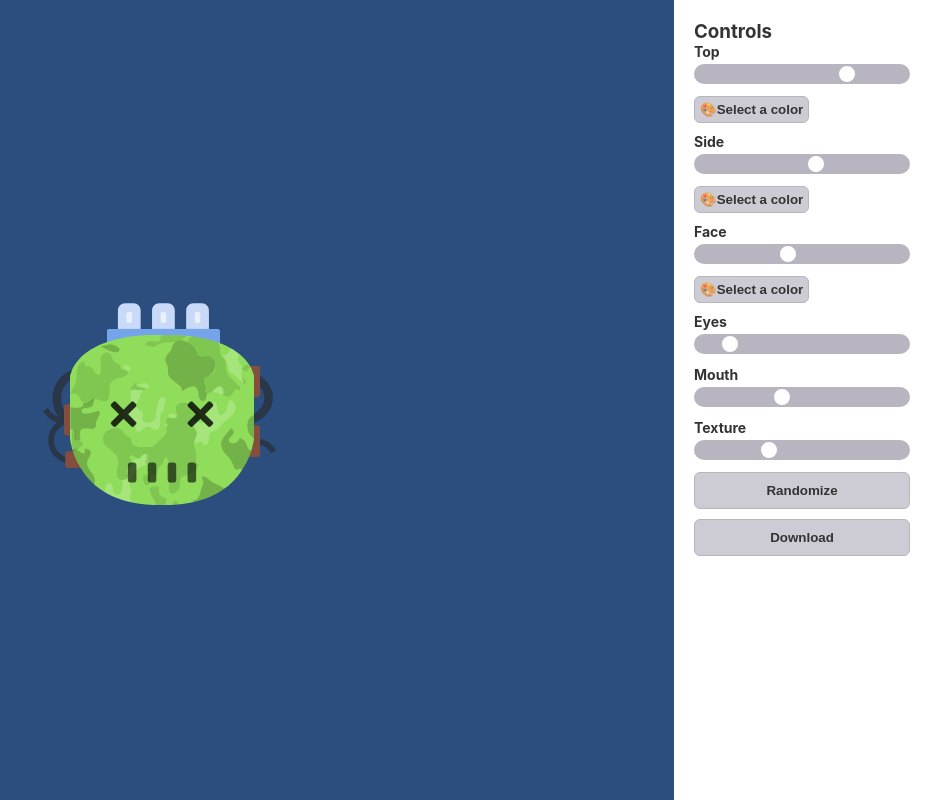
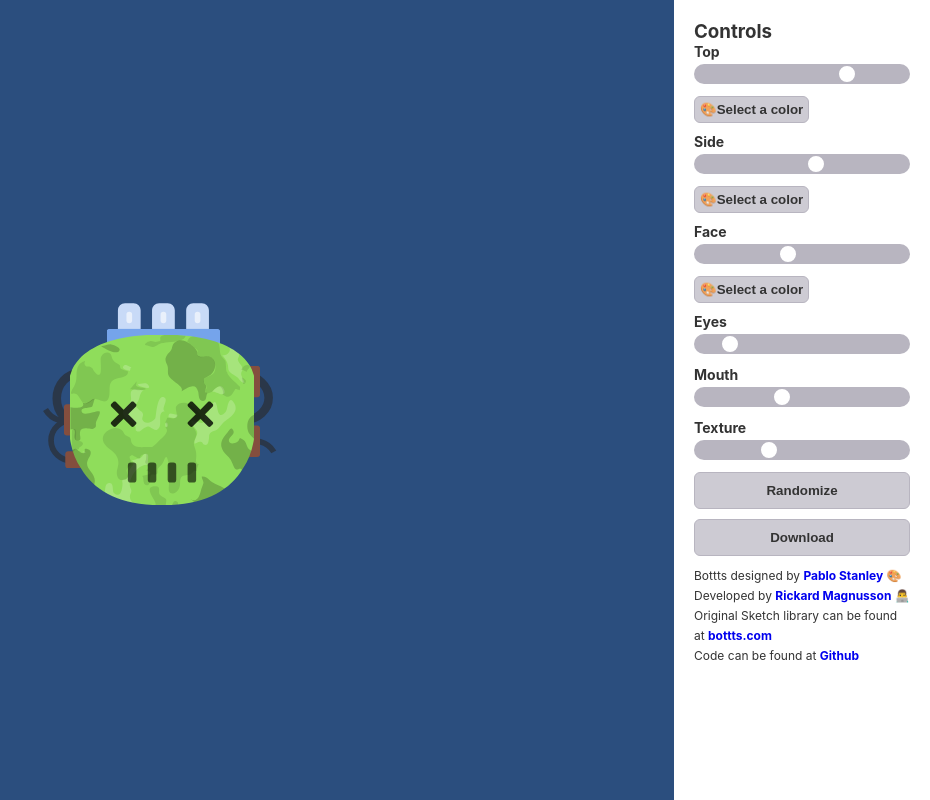
Before and after one commit to magnusson/bottts-maker, a React (Create React App) app: page / in a window 1280 px wide. Shown: the whole page, without its empty margins (350-1280 px from the left). Built offline with nearby package versions, Linux system fonts and the light colour scheme.

Commit message:
Added credits text

```diff
--- a/src/App.js
+++ b/src/App.js
@@ -5,6 +5,7 @@ import { device, randomHex } from './utils'
 import Bottt from './components/Bottt/Bottt'
 import Controls from './components/Controls'
 import Download from './components/Download'
+import Credits from './components/Credits'
 
 const botttRef = React.createRef()
 
@@ -104,6 +105,7 @@ class App extends Component {
         >
           <Button onClick={this.randomizeBottt}>Randomize</Button>
           <Download svgRef={botttRef} size={size} />
+          <Credits />
         </Controls>
       </Main>
     )
--- a/src/components/Bottt/Parts/Texture.js
+++ b/src/components/Bottt/Parts/Texture.js
@@ -18,6 +18,6 @@ const Texture = props => {
   }
   const typeKeys = Object.keys(types)
   const Type = types[typeKeys[props.type]]
-  return <g id="texture">{Type && <Type />}</g>
+  return <g id="texture_part">{Type && <Type />}</g>
 }
 export default Texture
--- /dev/null
+++ b/src/components/Credits.js
@@ -0,0 +1,68 @@
+import React, { Component } from 'react'
+import styled from 'styled-components'
+
+const CreditsWrapper = styled.div`
+  font-size: 12px;
+  line-height: 20px;
+
+  a {
+    font-weight: bold;
+    text-decoration: none;
+  }
+`
+
+class Credits extends Component {
+  render() {
+    return (
+      <CreditsWrapper>
+        <p>
+          Bottts designed by{' '}
+          <a
+            href="https://twitter.com/pablostanley"
+            target="_blank"
+            rel="noopener noreferrer"
+          >
+            Pablo Stanley
+          </a>{' '}
+          <span role="img" aria-label="Artist Palette">
+            🎨
+          </span>
+        </p>
+        <p>
+          Developed by{' '}
+          <a
+            href="https://www.rickardmagnusson.me/"
+            target="_blank"
+            rel="noopener noreferrer"
+          >
+            Rickard Magnusson
+          </a>{' '}
+          <span role="img" aria-label="Man Technologist">
+            👨‍💻
+          </span>
+        </p>
+        <p>
+          Original Sketch library can be found at{' '}
+          <a
+            href="https://bottts.com/"
+            target="_blank"
+            rel="noopener noreferrer"
+          >
+            bottts.com
+          </a>
+        </p>
+        <p>
+          Code can be found at{' '}
+          <a
+            href="https://github.com/magnusson/bottts-maker"
+            target="_blank"
+            rel="noopener noreferrer"
+          >
+            Github
+          </a>
+        </p>
+      </CreditsWrapper>
+    )
+  }
+}
+export default Credits
```
